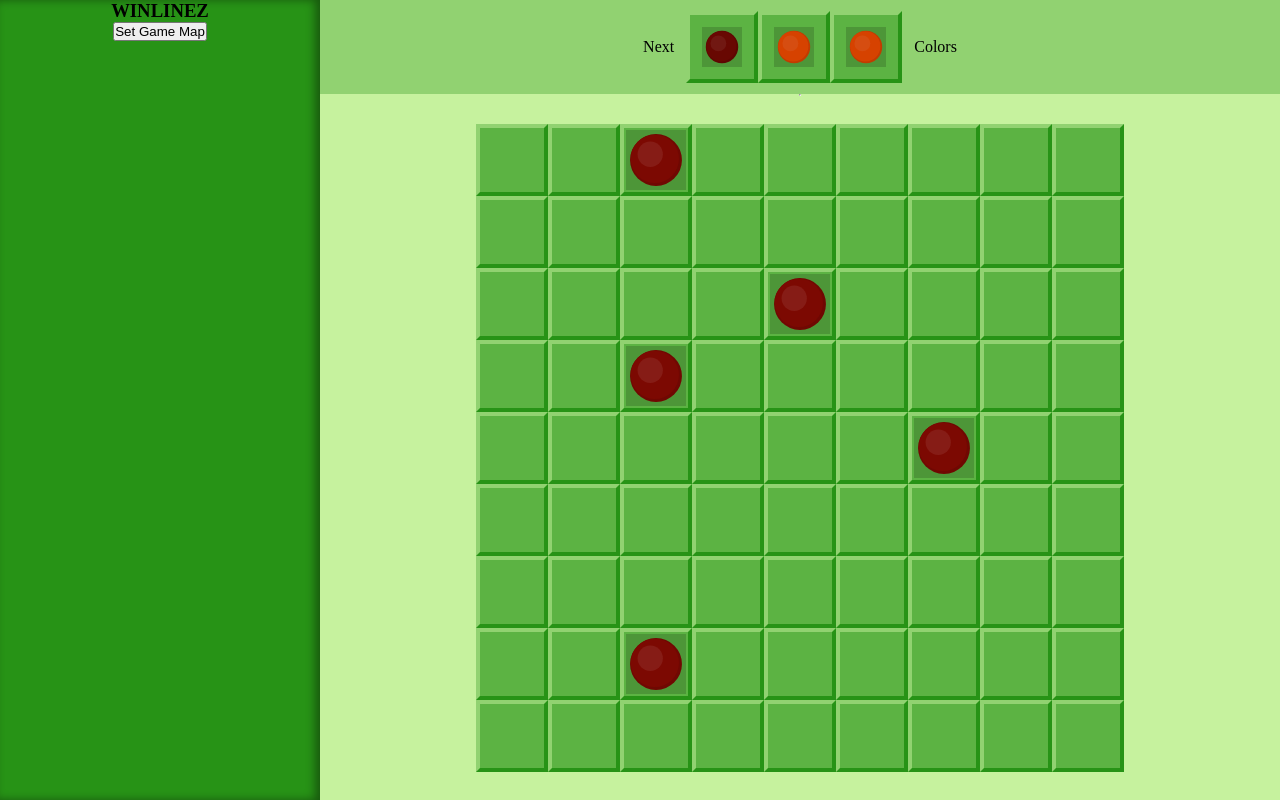
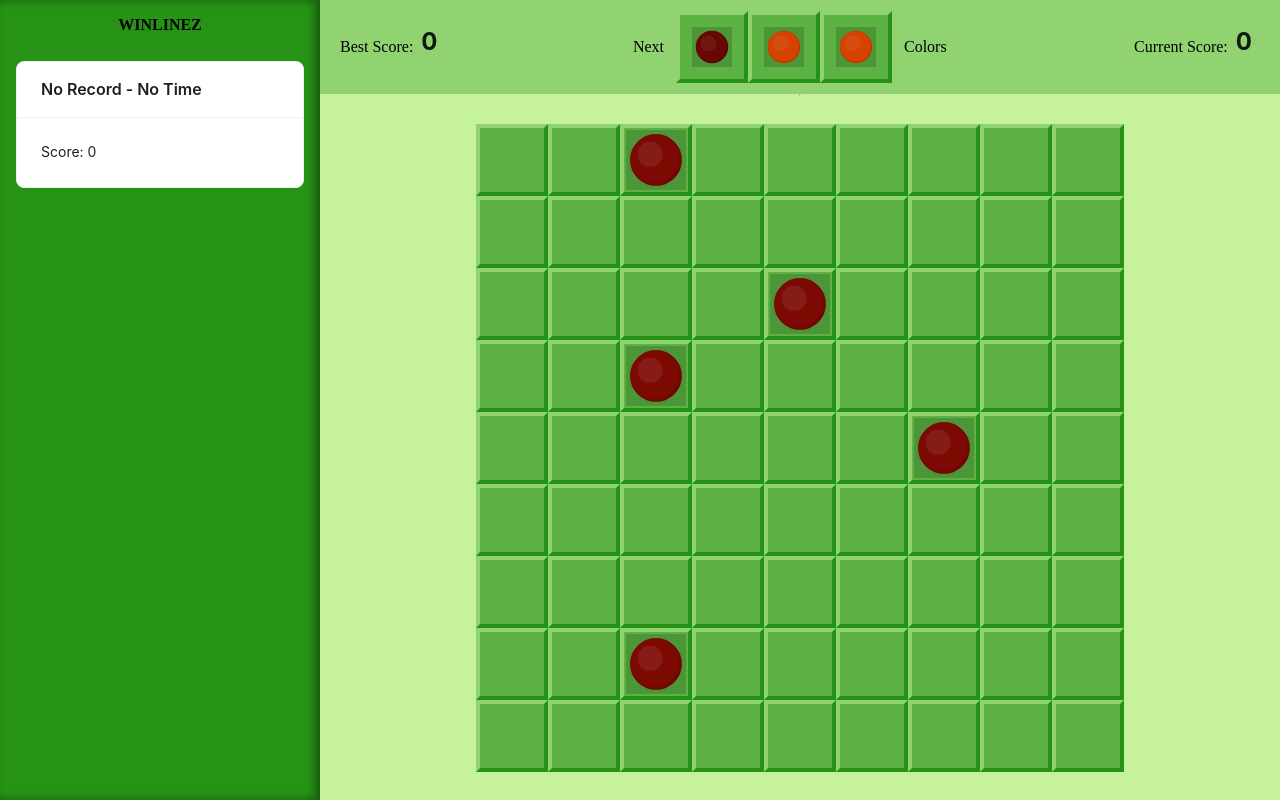
Before and after one commit to zhyDaDa/WINLINEZ, a React (Vite) app: page / in a window 1280 px wide. Built offline with nearby package versions, Linux system fonts and the light colour scheme; what antd-style would draw is missing.

Commit message:
积分系统就位

```diff
--- a/src/pages/main/index.jsx
+++ b/src/pages/main/index.jsx
@@ -5,6 +5,8 @@ import Button from "../../components/Button/button";
 import Counter from "../../components/Counter/counter";
 import Grid from "../../components/Grid/grid";
 import Ball from "../../components/Ball/ball";
+import CountUp from "react-countup";
+import { Col, Row, Statistic, Card, List } from "antd";
 import coolsole from "../../utils/coolsole";
 import "./index.less";
 
@@ -26,6 +28,7 @@ class B {
     }
 }
 
+const formatter = (value) => <CountUp end={value} separator="," />;
 const saveRec = (key, value) => {
     // save to local file
     localStorage.setItem(key, JSON.stringify(value));
@@ -369,23 +372,50 @@ const HomePage = () => {
         }
         setGameMap(map);
         setBalls(balls);
+        refreshHint();
 
-        let hint = [];
-        for (let i = 0; i < 3; i++) {
-            hint.push(getRanX());
-        }
-        setHint(hint);
+        // 加载最高分
+        let bestScore = loadRec("bestScore") || 0;
+        setBestScore(bestScore);
+        setCurrentScore(0);
     }, []);
 
     return (
         <div id="layout">
             <div id="layout_l" className="layout">
-                <h3>WINLINEZ</h3>
-                {/* <Counter count={counter} setCount={setCounter} /> */}
-                <button onClick={() => setGameMap(aaa)}>Set Game Map</button>
+                <h4>WINLINEZ</h4>
+                <List
+                    id="recordList"
+                    size="small"
+                    dataSource={
+                        loadRec("records") || [
+                            { name: "No Record", score: 0, time: "No Time" },
+                        ]
+                    }
+                    renderItem={(item) => (
+                        <List.Item>
+                            <Card
+                                className="listItem"
+                                title={`${item.name} - ${item.time}`}
+                            >
+                                Score: {item.score}
+                            </Card>
+                        </List.Item>
+                    )}
+                />
             </div>
             <div id="layout_r" className="layout">
                 <section id="hint_panel">
+                    <section className="left">
+                        Best Score:{" "}
+                        <Statistic
+                            className="score"
+                            id="bestScore"
+                            value={bestScore}
+                            formatter={formatter}
+                        />
+                    </section>
+                    <section className="middle">
                         <span>Next</span>
                         {hint.map((v, i) => (
                             <div key={i} className="cell">
@@ -395,6 +425,16 @@ const HomePage = () => {
                             </div>
                         ))}
                         <span>Colors</span>
+                    </section>
+                    <section className="right">
+                        Current Score:{" "}
+                        <Statistic
+                            className="score"
+                            id="currentScore"
+                            value={currentScore}
+                            formatter={formatter}
+                        />
+                    </section>
                 </section>
 
                 <hr />
--- a/src/pages/main/index.less
+++ b/src/pages/main/index.less
@@ -14,9 +14,29 @@
 
     #layout_l {
         flex: 1;
+        display: flex;
+        flex-direction: column;
+        flex-wrap: wrap;
+        align-items: center;
+        justify-content: center;
         background-color: var(--c1);
         // 只在右侧内阴影
         box-shadow: -5px 0 10px 0px #00000066 inset;
+
+        h4 {
+            flex: 1;
+            margin-top: 2vmin;
+        }
+
+        #recordList {
+            flex: 20;
+            width: 100%;
+            height: 100%;
+            overflow-y: auto;
+            .listItem {
+                width: 100%;
+            }
+        }
     }
 
     #layout_r {
@@ -32,11 +52,30 @@
             background-color: var(--c111);
             display: flex;
             flex-direction: row;
-            justify-content: center;
+            justify-content: space-between;
             align-items: center;
 
-            span {
-                padding: 1.5vmin;
+            section.middle {
+                display: flex;
+                flex-direction: row;
+                justify-content: center;
+                align-items: center;
+                span {
+                    padding: 1.5vmin;
+                }
+            }
+
+            section.left,
+            section.right {
+                display: flex;
+                flex-direction: row;
+                justify-content: center;
+                align-items: center;
+                margin: 0 2.5vmin;
+                .score {
+                    font-weight: bolder;
+                    margin: 1vmin;
+                }
             }
 
             .cell {
```
Lines whose indentation alone changed are shown as unchanged.
